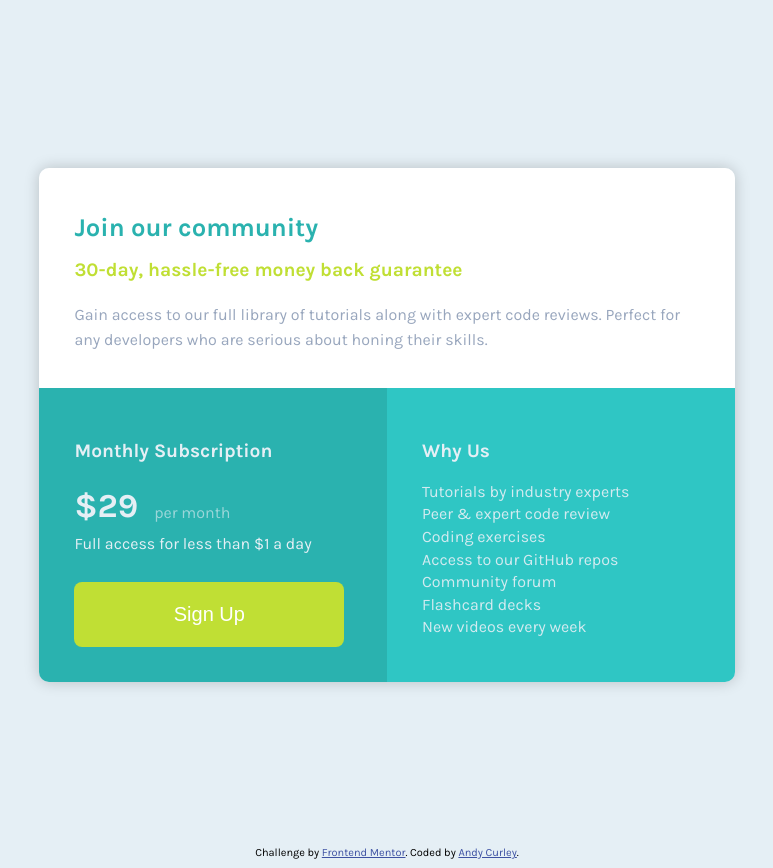
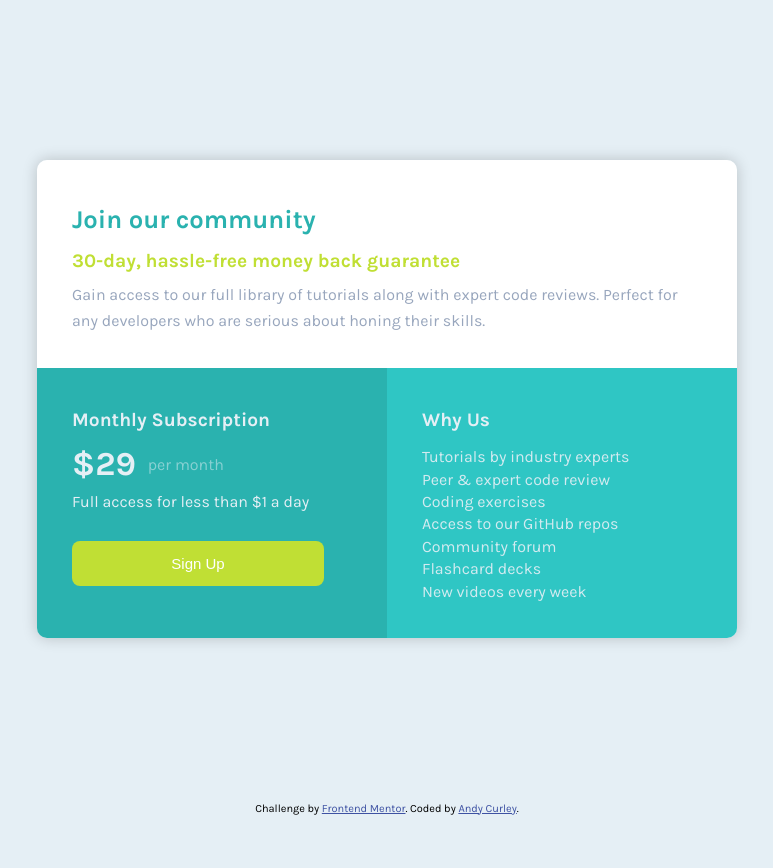
Before and after one commit to racurley/single-price-grid-component-master, a plain HTML site: page index.html in a window 1280 px wide. Shown: the whole page, without its empty margins (253-1026 px from the left). After the commit the page ends 815 px from the top, so only its background shows below. Drawn offline with Linux system fonts and the light colour scheme.

Commit message:
Second load

```diff
--- a/css/styles.css
+++ b/css/styles.css
@@ -1,9 +1,19 @@
 /************** HTML CSS ************************/
+* {
+  margin: 0;
+  padding: 0;
+  box-sizing: border-box;
+}
+
 body {
   background-color: #e5eff5;
   background-color: hsl(204, 43%, 93%);
   font-family: 'Karla', sans-serif;
   font-size: 16px;
+}
+
+div {
+  padding: 20px 20px;
 }
 
 h1 {
@@ -15,6 +25,19 @@ h1 {
 h2 {
   font-size: 1.1rem;
   font-weight: 700;
+  padding-top: 5px;
+  padding-bottom: 5px;
+}
+
+main {
+  border-radius: 10px;
+  margin: 20vh auto;
+  text-align: left;
+  width: 55%;
+  min-width: 325px;
+  max-width: 700px;
+  overflow: hidden;
+  box-shadow: 0px 0px 15px 0px rgba(0, 0, 0, 0.2);
 }
 
 p {
@@ -22,6 +45,15 @@ p {
   line-height: 1.1;
   padding-top: 5px;
   margin: 0;
+}
+
+ul {
+  list-style: none;
+  padding-top: 10px;
+}
+
+li {
+  line-height: 1.4;
 }
 
 /*************** CLASS CSS  *********************/
@@ -40,7 +72,7 @@ p {
   border-radius: 8px;
   font-family: Arial;
   color: #ffffff;
-  font-size: 20px;
+  font-size: 15px;
   background: #c0df34;
   padding: 10px 10px;
   text-decoration: none;
@@ -57,29 +89,9 @@ p {
   text-decoration: none;
 }
 
-.padding-small {
-  padding: 20px 20px;
-}
-
-.card-top-content {}
-
-/* main {
-  height: 100vh;
-  display: grid;
-} */
-.card-container {
-  border-radius: 10px;
-  margin: 20vh auto;
-  text-align: left;
-  width: 55%;
-  overflow: hidden;
-  box-shadow: 0px 0px 15px 0px rgba(0, 0, 0, 0.2);
-}
-
 .card-top h1 {
   color: hsl(179, 62%, 43%);
   text-align: left;
-
 }
 
 .card-top h2 {
@@ -90,6 +102,7 @@ p {
 .card-top p {
   line-height: 1.6;
 }
+
 .card-top {
   background-color: white;
   color: hsl(218, 22%, 67%);
@@ -103,18 +116,20 @@ p {
 
 .card-subscription p {
   padding-top: 10px;
+  /* opacity: 0.8; */
+}
+
+.price-period {
+  opacity: 0.5;
+  vertical-align: middle;
 }
 
 .price {
   font-size: 2.1rem;
   font-weight: 700;
-
-}
-
-.price-period {
-  opacity: 60%;
+  opacity: 1;
   vertical-align: middle;
-  margin-left: 12px;
+  padding-right: 8px;
 }
 
 .card-why {
@@ -123,18 +138,14 @@ p {
   color: hsl(204, 43%, 93%);
 }
 
-.card-why-content {
-
-}
-
-.card-why-content p {
+.card-why li {
   opacity: 90%;
 }
 
 /********* adjust for large screen **********/
 @media screen and (min-width: 700px) {
-  main {
-    display: grid;
+  div {
+    padding: 35px 35px;
   }
 
   h1 {
@@ -144,21 +155,17 @@ h1 {
   h2 {
     font-size: 1.2rem;
   }
-  .card-container {
+
+  main {
     display: grid;
-    max-width: 700px;
     grid-template-columns: 1fr 1fr;
   }
 
-  .card-container p {
+  p {
     font-size: 1.0rem;
   }
 
   .card-top {
     grid-column: 1 / 3;
   }
-
-  .padding-large {
-    padding: 35px 35px;
 }
-}
--- a/index.html
+++ b/index.html
@@ -19,14 +19,7 @@
 <body>
   <main>
 
-
-  <section class="card-container">
-
-
-
     <div class="card-top">
-      <div class="card-top-content padding-small padding-large">
-
 
         <h1>Join our community</h1>
 
@@ -34,41 +27,40 @@
 
         <p>Gain access to our full library of tutorials along with expert code reviews.
           Perfect for any developers who are serious about honing their skills.</p>
-      </div>
+
     </div>
 
     <div class="card-subscription">
-      <div class="card-subscription-content padding-small padding-large">
+
 
 
       <h2>Monthly Subscription</h2>
 
       <p><span class="price">&dollar;29</span><span class="price-period"> per month</span></p>
 
-
       <p>Full access for less than &dollar;1 a day</p>
 
       <a href="#" class="btn">Sign Up</a>
-      </div>
+
     </div>
 
     <div class="card-why">
-      <div class="card-why-content padding-small padding-large">
-
 
       <h2>Why Us</h2>
 
-        <p>Tutorials by industry experts</p>
-        <p>Peer &amp; expert code review</p>
-        <p>Coding exercises</p>
-        <p>Access to our GitHub repos</p>
-        <p>Community forum</p>
-        <p>Flashcard decks</p>
-        <p>New videos every week</p>
-      </div>
+      <ul>
+        <li>Tutorials by industry experts</li>
+        <li>Peer &amp; expert code review</li>
+        <li>Coding exercises</li>
+        <li>Access to our GitHub repos</li>
+        <li>Community forum</li>
+        <li>Flashcard decks</li>
+        <li>New videos every week</li>
+      </ul>
+
     </div>
 
-  </section>
+  </main>
 
     <footer>
       <p class="attribution">
@@ -76,7 +68,7 @@
         Coded by <a href="#">Andy Curley</a>.
       </p>
     </footer>
-  </main>
+
 </body>
 
 </html>
```
Lines whose indentation alone changed are shown as unchanged.
